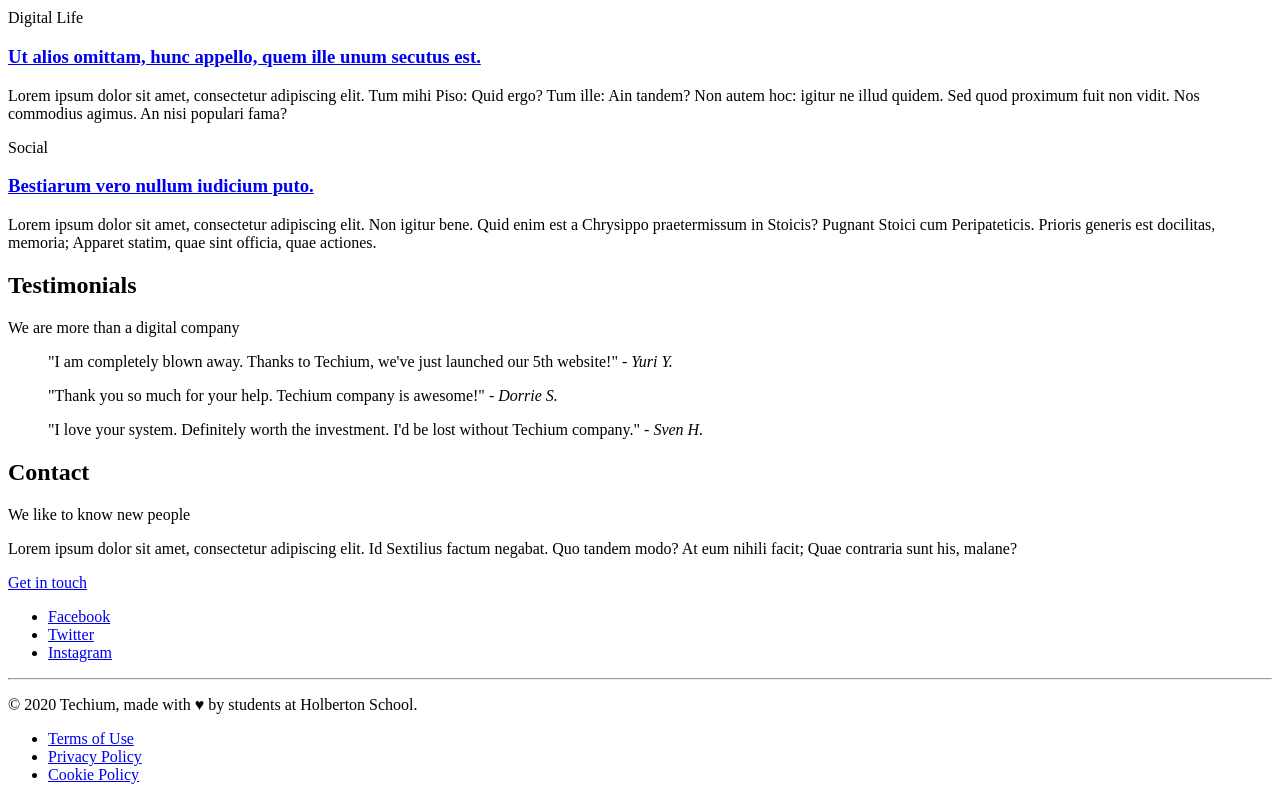
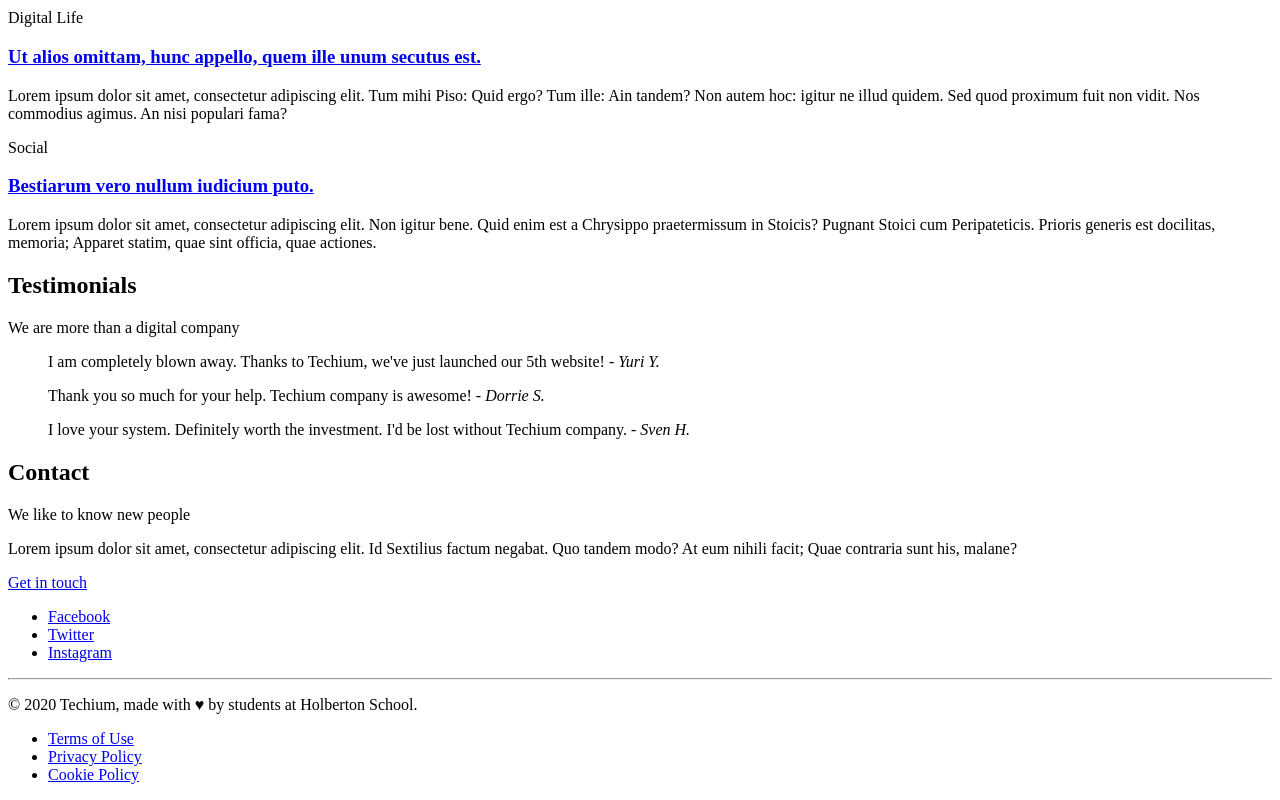
Before and after one commit to BlackOligarch/alx-frontend, a plain HTML site: page 0x00-html_advanced/29-index.html in a window 1280 px wide. Shown: the part 1423-2223 px from the top of the page. Drawn offline with Linux system fonts and the light colour scheme.

Commit message:
quotes removed

```diff
--- a/0x00-html_advanced/29-index.html
+++ b/0x00-html_advanced/29-index.html
@@ -139,19 +139,19 @@
                 <div>
                     <article>
                         <blockquote>
-                            "I am completely blown away. Thanks to Techium, we've just launched our 5th website!"
+                            I am completely blown away. Thanks to Techium, we've just launched our 5th website!
                             <cite>- Yuri Y.</cite>
                         </blockquote>
                     </article>
                     <article>
                         <blockquote>
-                            "Thank you so much for your help. Techium company is awesome!"
+                            Thank you so much for your help. Techium company is awesome!
                             <cite>- Dorrie S.</cite>
                         </blockquote>
                     </article>
                     <article>
                         <blockquote>
-                            "I love your system. Definitely worth the investment. I'd be lost without Techium company."
+                            I love your system. Definitely worth the investment. I'd be lost without Techium company.
                             <cite>- Sven H.</cite>
                         </blockquote>
                     </article>
```
